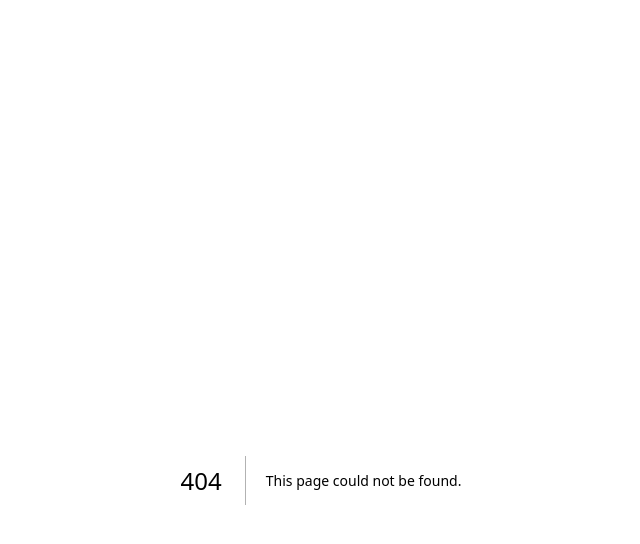
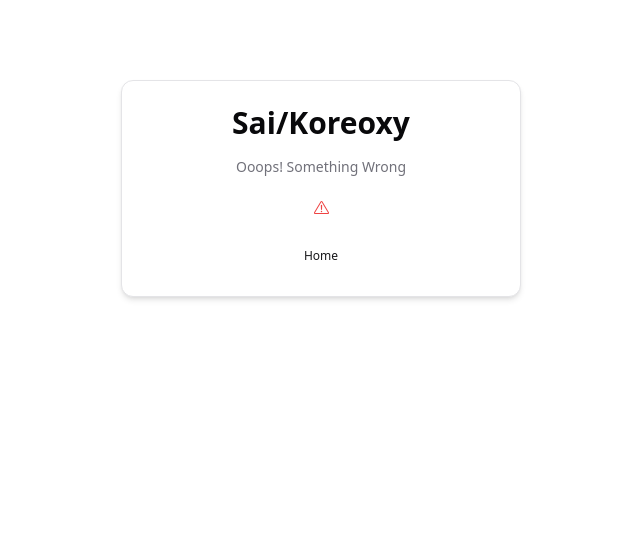
Before and after one commit to koreoxy/sai-koreoxy, a Next.js app: page /auth/error in a window 1280 px wide. Before the commit this address had no page. Shown: the top 544 px of the page, without its empty margins (319-959 px from the left). Built offline with nearby package versions, Linux system fonts and the light colour scheme; no server answers.

Commit message:
add : middleware and logout user

```diff
--- /dev/null
+++ b/actions/logout.ts
@@ -0,0 +1,6 @@
+"use server";
+import { signOut } from "@/auth";
+
+export const logout = async () => {
+  await signOut();
+};
--- /dev/null
+++ b/app/(protected)/dashboard/page.tsx
@@ -0,0 +1,14 @@
+"use client";
+
+import { LogoutButton } from "@/components/auth/logout-button";
+
+const Dashboard = () => {
+  return (
+    <div>
+      <h1>Dashboard</h1>
+      <LogoutButton />
+    </div>
+  );
+};
+
+export default Dashboard;
--- /dev/null
+++ b/app/api/auth/[...nextauth]/route.ts
@@ -0,0 +1 @@
+export { GET, POST } from "@/auth";
--- /dev/null
+++ b/app/auth/error/page.tsx
@@ -0,0 +1,7 @@
+import { ErrorCard } from "@/components/error-card";
+
+const AuthErrorPage = () => {
+  return <ErrorCard />;
+};
+
+export default AuthErrorPage;
--- /dev/null
+++ b/app/auth/layout.tsx
@@ -0,0 +1,8 @@
+const AuthLayout = ({ children }: { children: React.ReactNode }) => {
+  return (
+    <div className="h-full flex items-center justify-center bg-background">
+      {children}
+    </div>
+  );
+};
+export default AuthLayout;
--- a/app/layout.tsx
+++ b/app/layout.tsx
@@ -2,6 +2,8 @@ import type { Metadata } from "next";
 import localFont from "next/font/local";
 import "./globals.css";
 import { ThemeProvider } from "@/components/theme-provider";
+import { SessionProvider } from "next-auth/react";
+import { auth } from "@/auth";
 
 const geistSans = localFont({
   src: "./fonts/GeistVF.woff",
@@ -19,12 +21,14 @@ export const metadata: Metadata = {
   description: "Generated by create next app",
 };
 
-export default function RootLayout({
+export default async function RootLayout({
   children,
 }: Readonly<{
   children: React.ReactNode;
 }>) {
+  const session = await auth();
   return (
+    <SessionProvider session={session}>
       <html lang="en">
         <body
           className={`${geistSans.variable} ${geistMono.variable} antialiased`}
@@ -41,5 +45,6 @@ export default function RootLayout({
           </div>
         </body>
       </html>
+    </SessionProvider>
   );
 }
--- a/components/auth/CardWrapper/card-wrapper.tsx
+++ b/components/auth/CardWrapper/card-wrapper.tsx
@@ -30,7 +30,7 @@ export const CardWrapper = ({
   showSocial,
 }: CardWrapperProps) => {
   return (
-    <Card className="w-[400px] mx-auto shadow-md">
+    <Card className="w-[400px] shadow-md">
       <CardHeader>
         <CardHeaderWrapper label={headerLabel} />
       </CardHeader>
@@ -42,7 +42,7 @@ export const CardWrapper = ({
       )}
       <CardFooter>
         <BackButtonWrapper href={buttonHomeHref} label={buttonHomeLabel} />
-        <BackButtonWrapper href={backButtonHref} label={backButtonLabel} />
+        {/* <BackButtonWrapper href={backButtonHref} label={backButtonLabel} /> */}
       </CardFooter>
     </Card>
   );
--- a/components/auth/login-form.tsx
+++ b/components/auth/login-form.tsx
@@ -24,7 +24,6 @@ import { login } from "@/actions/login";
 import { useState, useTransition } from "react";
 import Link from "next/link";
 
-// bukan page atau halaman
 export const LoginForm = () => {
   const searchParams = useSearchParams();
   const urlError =
--- /dev/null
+++ b/components/auth/logout-button.tsx
@@ -0,0 +1,16 @@
+"use client";
+
+import { Button } from "@/components/ui/button";
+import { signOut } from "next-auth/react";
+
+export const LogoutButton = () => {
+  const onClick = () => {
+    signOut();
+  };
+
+  return (
+    <Button onClick={onClick} className="cursor-pointer">
+      Logout
+    </Button>
+  );
+};
--- a/components/auth/register-form.tsx
+++ b/components/auth/register-form.tsx
@@ -75,7 +75,7 @@ export const RegisterForm = () => {
                 <FormItem>
                   <FormLabel>Name</FormLabel>
                   <FormControl>
-                    <Input {...field} disabled={isPending} placeholder="Budi" />
+                    <Input {...field} disabled placeholder="Budi" />
                   </FormControl>
                   <FormMessage />
                 </FormItem>
@@ -91,7 +91,7 @@ export const RegisterForm = () => {
                   <FormControl>
                     <Input
                       {...field}
-                      disabled={isPending}
+                      disabled
                       placeholder="Budi@example.com"
                       type="email"
                     />
@@ -109,7 +109,7 @@ export const RegisterForm = () => {
                   <FormControl>
                     <Input
                       {...field}
-                      disabled={isPending}
+                      disabled
                       placeholder="******"
                       type="password"
                     />
@@ -121,7 +121,7 @@ export const RegisterForm = () => {
           </div>
           <FormError message={error} />
           <FormSuccess message={success} />
-          <Button className="w-full" type="submit" disabled={isPending}>
+          <Button className="w-full" type="submit" disabled>
             Register
           </Button>
         </form>
--- /dev/null
+++ b/components/error-card.tsx
@@ -0,0 +1,18 @@
+import { CardWrapper } from "@/components/auth/CardWrapper/card-wrapper";
+import { ExclamationTriangleIcon } from "@radix-ui/react-icons";
+
+export const ErrorCard = () => {
+  return (
+    <CardWrapper
+      headerLabel="Ooops! Something Wrong"
+      backButtonHref="/auth/login"
+      backButtonLabel="Back to Login"
+      buttonHomeLabel="Home"
+      buttonHomeHref="/"
+    >
+      <div className="w-full flex justify-center items-center">
+        <ExclamationTriangleIcon className="text-destructive" />
+      </div>
+    </CardWrapper>
+  );
+};
```
Also changed, not shown: middleware.ts (added, +42 -0 lines). Lines whose indentation alone changed are shown as unchanged.
